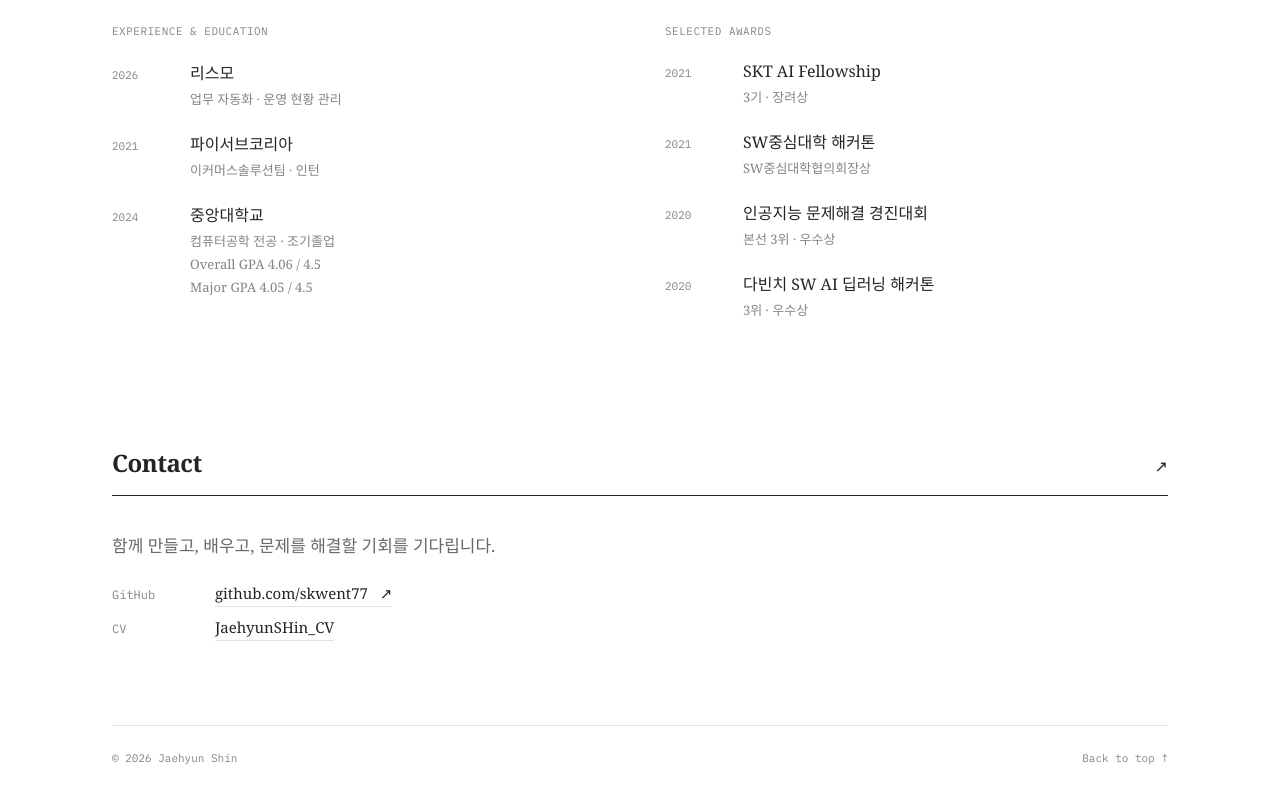
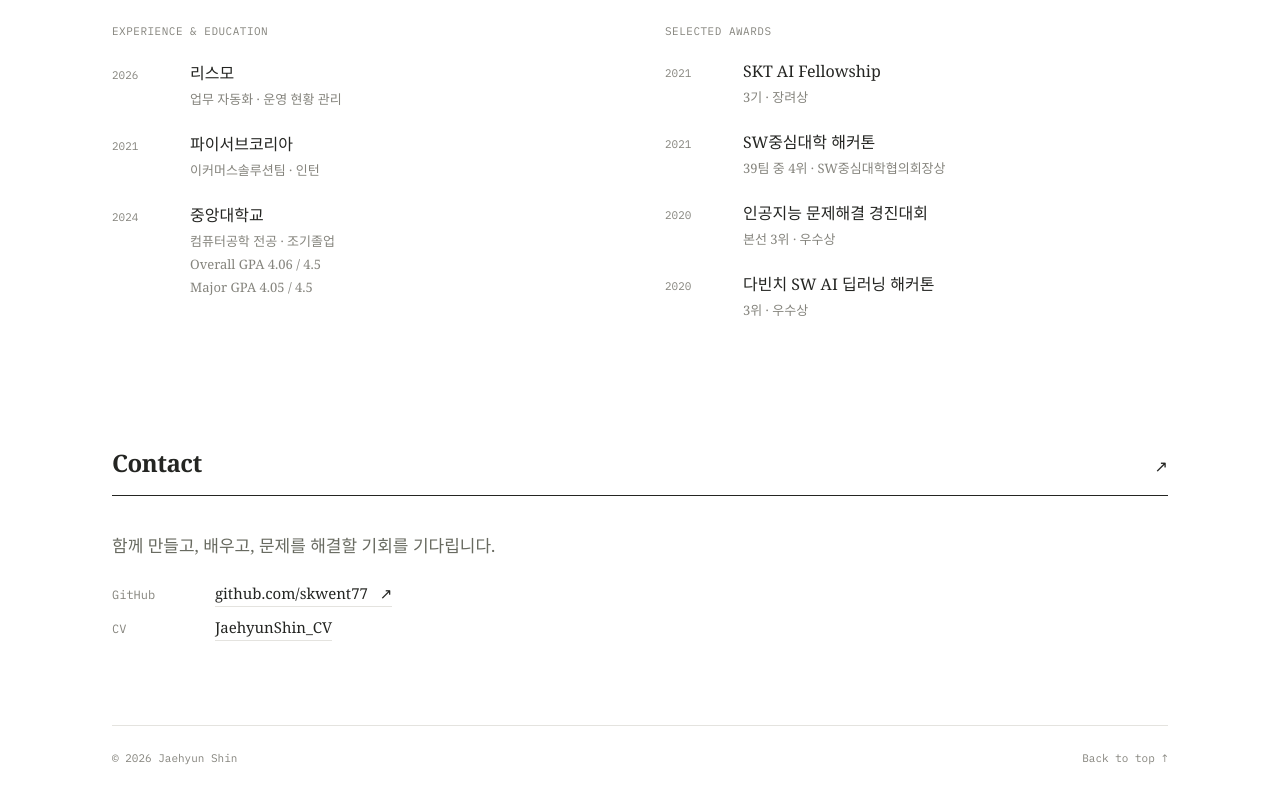
Before and after one commit to skwent77/jaehyun-portfolio, a plain HTML site: page index.html in a window 1280 px wide. Shown: the part 4427-5227 px from the top of the page. Drawn offline with Linux system fonts and the light colour scheme; a web font is replaced by a local one.

Commit message:
Fix CV label and clarify hackathon placement

```diff
--- a/index.html
+++ b/index.html
@@ -78,10 +78,10 @@
           <div><dt>Tools and Platforms</dt><dd><p class="skill-tools">CUDA, Docker, AWS</p><p class="skill-description">CUDA 기반 GPU 병렬 처리 학습 환경 사용, Docker 컨테이너 구성, AWS 이전 지원</p></dd></div>
         </dl>
       </div>
-      <div class="notes-grid"><div><h3 class="mono small-heading">EXPERIENCE & EDUCATION</h3><ul class="timeline"><li><span class="mono">2026</span><span>리스모<small>업무 자동화 · 운영 현황 관리</small></span></li><li><span class="mono">2021</span><span>파이서브코리아<small>이커머스솔루션팀 · 인턴</small></span></li><li><span class="mono">2024</span><span>중앙대학교<small>컴퓨터공학 전공 · 조기졸업</small><small>Overall GPA 4.06 / 4.5</small><small>Major GPA 4.05 / 4.5</small></span></li></ul></div><div><h3 class="mono small-heading">SELECTED AWARDS</h3><ul class="timeline"><li><span class="mono">2021</span><span>SKT AI Fellowship<small>3기 · 장려상</small></span></li><li><span class="mono">2021</span><span>SW중심대학 해커톤<small>SW중심대학협의회장상</small></span></li><li><span class="mono">2020</span><span>인공지능 문제해결 경진대회<small>본선 3위 · 우수상</small></span></li><li><span class="mono">2020</span><span>다빈치 SW AI 딥러닝 해커톤<small>3위 · 우수상</small></span></li></ul></div></div>
+      <div class="notes-grid"><div><h3 class="mono small-heading">EXPERIENCE & EDUCATION</h3><ul class="timeline"><li><span class="mono">2026</span><span>리스모<small>업무 자동화 · 운영 현황 관리</small></span></li><li><span class="mono">2021</span><span>파이서브코리아<small>이커머스솔루션팀 · 인턴</small></span></li><li><span class="mono">2024</span><span>중앙대학교<small>컴퓨터공학 전공 · 조기졸업</small><small>Overall GPA 4.06 / 4.5</small><small>Major GPA 4.05 / 4.5</small></span></li></ul></div><div><h3 class="mono small-heading">SELECTED AWARDS</h3><ul class="timeline"><li><span class="mono">2021</span><span>SKT AI Fellowship<small>3기 · 장려상</small></span></li><li><span class="mono">2021</span><span>SW중심대학 해커톤<small>39팀 중 4위 · SW중심대학협의회장상</small></span></li><li><span class="mono">2020</span><span>인공지능 문제해결 경진대회<small>본선 3위 · 우수상</small></span></li><li><span class="mono">2020</span><span>다빈치 SW AI 딥러닝 해커톤<small>3위 · 우수상</small></span></li></ul></div></div>
     </section>
 
-    <section class="contact-section" id="contact" aria-labelledby="contact-title"><div class="section-heading"><h2 id="contact-title">Contact</h2><span aria-hidden="true">↗</span></div><p>함께 만들고, 배우고, 문제를 해결할 기회를 기다립니다.</p><dl class="contact-list"><div><dt class="mono">GitHub</dt><dd><a href="https://github.com/skwent77" target="_blank" rel="noopener noreferrer">github.com/skwent77 <span aria-hidden="true">↗</span></a></dd></div><div><dt class="mono">CV</dt><dd><a href="https://jaehyunshin-cv.netlify.app/" target="_blank" rel="noopener noreferrer">JaehyunSHin_CV</a></dd></div></dl></section>
+    <section class="contact-section" id="contact" aria-labelledby="contact-title"><div class="section-heading"><h2 id="contact-title">Contact</h2><span aria-hidden="true">↗</span></div><p>함께 만들고, 배우고, 문제를 해결할 기회를 기다립니다.</p><dl class="contact-list"><div><dt class="mono">GitHub</dt><dd><a href="https://github.com/skwent77" target="_blank" rel="noopener noreferrer">github.com/skwent77 <span aria-hidden="true">↗</span></a></dd></div><div><dt class="mono">CV</dt><dd><a href="https://jaehyunshin-cv.netlify.app/" target="_blank" rel="noopener noreferrer">JaehyunShin_CV</a></dd></div></dl></section>
   </main>
   <footer class="footer wrap mono"><span>© <span id="year">2026</span> Jaehyun Shin</span><a href="#top">Back to top ↑</a></footer>
   <dialog id="project-dialog" aria-labelledby="dialog-title"><div class="dialog-bar"><span class="mono">PROJECT DETAILS</span><button type="button" id="close-dialog" aria-label="프로젝트 상세 닫기">닫기 <span aria-hidden="true">×</span></button></div><div id="dialog-content"></div><div class="dialog-footer"><button type="button" id="previous-project">← 이전 프로젝트</button><span class="mono" id="project-position"></span><button type="button" id="next-project">다음 프로젝트 →</button></div></dialog>
```
